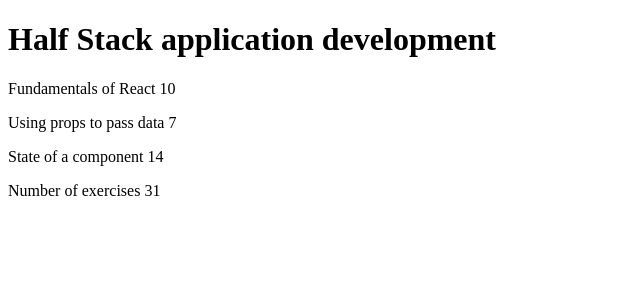
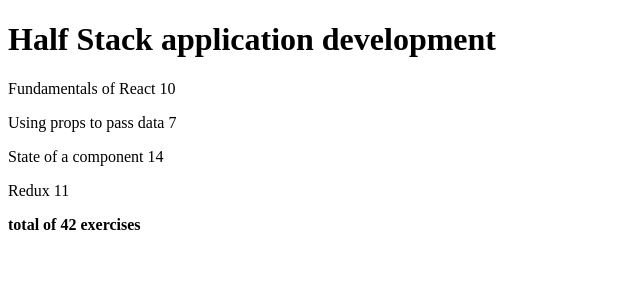
Before and after one commit to MooCodes/FullStackOpen, a React (Create React App) app in the folder part2/courseinfo/: page / in a window 1280 px wide. Shown: the top 300 px of the page, without its empty margins (0-640 px from the left). Built offline with nearby package versions, Linux system fonts and the light colour scheme.

Commit message:
Exercise 2.2

```diff
--- a/part2/courseinfo/src/App.js
+++ b/part2/courseinfo/src/App.js
@@ -7,7 +7,7 @@
 const Total = ({ course }) => {
   const sum = course.parts.reduce((acc, curr) => acc + curr.exercises, 0)
   return (
-    <p>Number of exercises {sum}</p>
+    <p><strong>total of {sum} exercises</strong></p>
   )
 }
 
@@ -58,6 +58,11 @@
         name: 'State of a component',
         exercises: 14,
         id: 3
+      },
+      {
+        name: 'Redux',
+        exercises: 11,
+        id: 4
       }
     ]
   }
```
